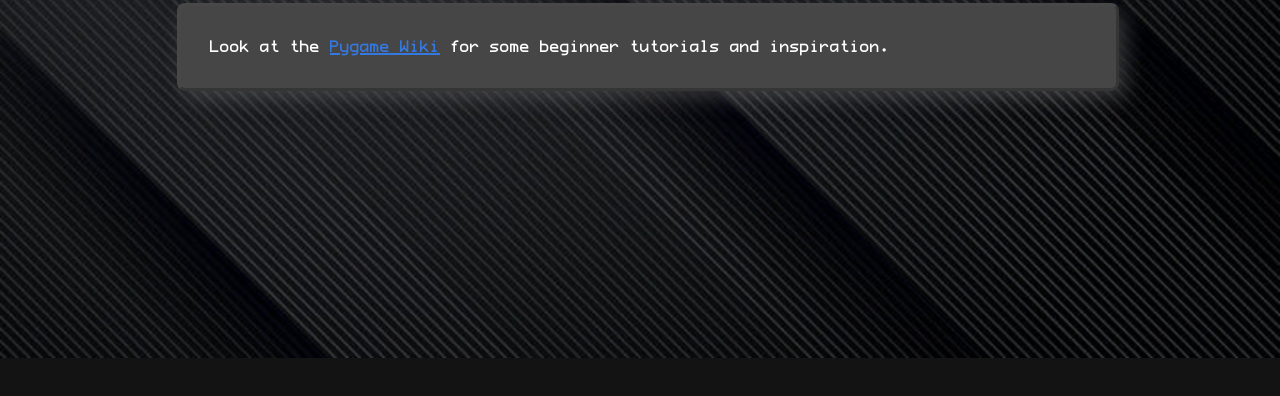
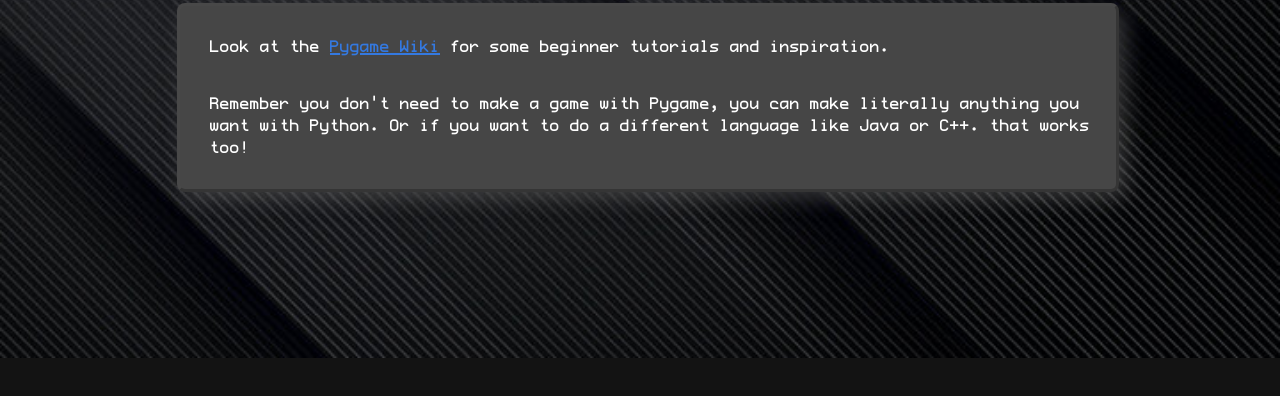
Before and after one commit to GavibH/compsci-hub, a plain HTML site: page pages/pygame-tutorials.html in a window 1280 px wide. Shown: the part 282-678 px from the top of the page. Drawn offline with Linux system fonts and the light colour scheme; a web font is replaced by a local one.

Commit message:
Update pygame-tutorials.html

```diff
--- a/pages/pygame-tutorials.html
+++ b/pages/pygame-tutorials.html
@@ -20,6 +20,9 @@
             <div>
                 <span>Look at the <a href="https://www.pygame.org/wiki/tutorials" target="_blank">Pygame Wiki</a> for some beginner tutorials and inspiration.</span>
             </div>
+            <div>
+                <span>Remember you don't need to make a game with Pygame, you can make literally anything you want with Python. Or if you want to do a different language like Java or C++. that works too!</span>
+            </div>
         </div>
     </div>
 </body>
```
